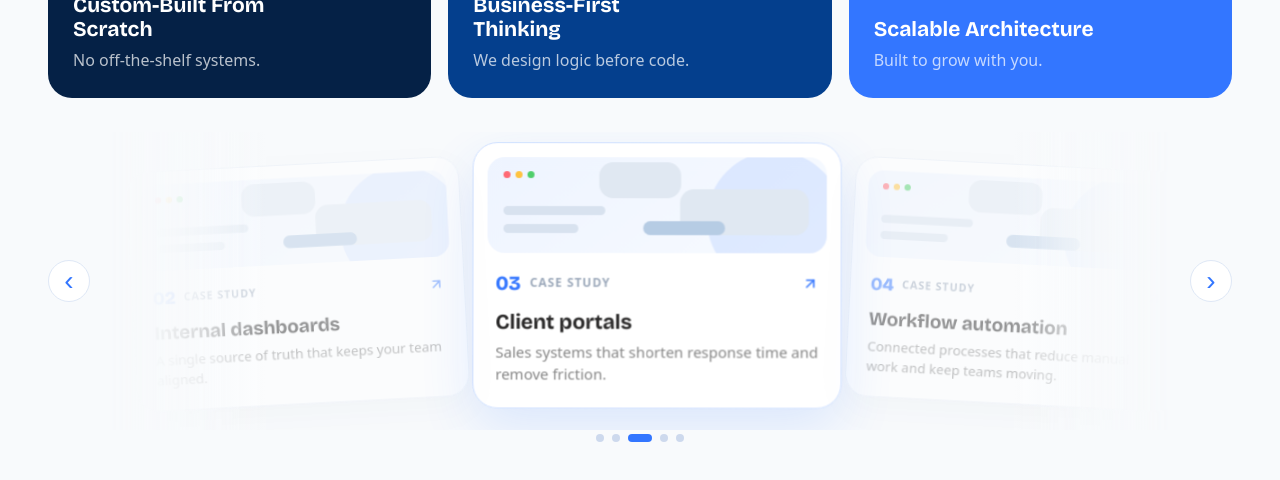
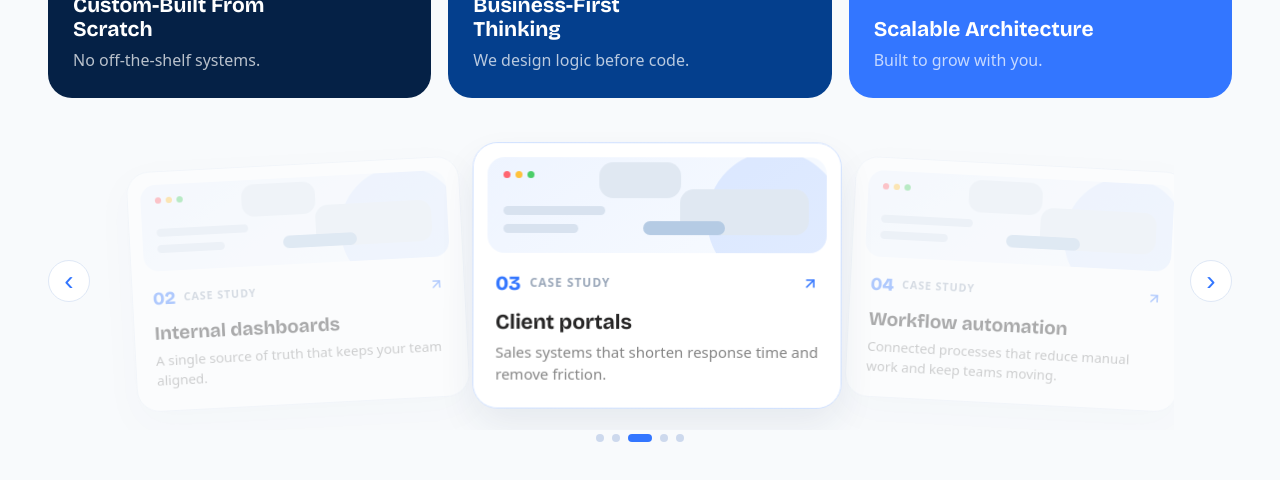
Before and after one commit to xaviworks/junnxavier-website-portfolio, a React (Vite) app: page / in a window 1280 px wide. Shown: the part 2220-2700 px from the top of the page. Built offline with nearby package versions, Linux system fonts and the light colour scheme; a web font is replaced by a local one.

Commit message:
fix: coursel no transparent on the middle car

```diff
--- a/styles.css
+++ b/styles.css
@@ -317,16 +317,17 @@ h1 { margin: 0 auto 20px; max-width: 1280px; font-size: 60px; line-height: 60px;
 .projects .project-note { border-color: #e7edf6; background: rgba(255,255,255,.82); box-shadow: none; }
 .projects .project-note span { border-radius: 12px; background: #eaf1ff; }
 .project-gallery { position: relative; display: flex; align-items: center; gap: 16px; max-width: 1280px; margin: 34px auto 0; }
-.gallery-track { position: relative; display: flex; flex: 1; align-items: stretch; min-width: 0; overflow: hidden; padding: 10px 0 22px; -webkit-mask-image: linear-gradient(to right, transparent 0%, #000 13%, #000 87%, transparent 100%); mask-image: linear-gradient(to right, transparent 0%, #000 13%, #000 87%, transparent 100%); }
-.gallery-track::before, .gallery-track::after { position: absolute; top: 0; bottom: 0; z-index: 4; width: 15%; pointer-events: none; content: ''; }
-.gallery-track::before { left: 0; background: linear-gradient(to right, #f8fafc 0%, rgba(248,250,252,.88) 28%, transparent 100%); }
-.gallery-track::after { right: 0; background: linear-gradient(to left, #f8fafc 0%, rgba(248,250,252,.88) 28%, transparent 100%); }
-.gallery-track-inner { display: flex; flex: none; align-items: stretch; gap: 18px; width: max-content; }
-.gallery-project { position: relative; z-index: 1; display: flex; flex: 0 0 clamp(280px, 31vw, 370px); min-height: 248px; flex-direction: column; align-items: stretch; gap: 15px; padding: 14px; border: 1px solid #e7edf6; border-radius: 25px; background: #fff !important; box-shadow: 0 14px 36px rgba(28,47,83,.05); text-align: left; opacity: .48; filter: blur(.65px); transform: scale(.9); transform-origin: center center; will-change: transform; transition: transform .8s cubic-bezier(.22,.61,.36,1), opacity .8s ease, filter .8s ease, box-shadow .35s ease, border-color .35s ease; }
+.gallery-track { position: relative; display: flex; flex: 1; align-items: stretch; min-width: 0; overflow: hidden; padding: 10px 0 22px; }
+.gallery-track::before, .gallery-track::after { display: none; }
+.gallery-track-inner { position: relative; z-index: 5; display: flex; flex: none; align-items: stretch; gap: 18px; width: max-content; }
+.gallery-project { position: relative; z-index: 1; display: flex; flex: 0 0 clamp(280px, 31vw, 370px); min-height: 248px; flex-direction: column; align-items: stretch; gap: 15px; padding: 14px; border: 1px solid #e7edf6; border-radius: 25px; background: #fff !important; box-shadow: 0 14px 36px rgba(28,47,83,.05); text-align: left; opacity: .38; filter: none; transform: scale(.9); transform-origin: center center; will-change: transform; transition: transform .8s cubic-bezier(.22,.61,.36,1), box-shadow .35s ease, border-color .35s ease; }
 .gallery-project.is-active { filter: blur(0); }
 .gallery-project.is-left { transform: translateX(10px) rotate(-3deg) scale(.9); transform-origin: right center; }
 .gallery-project.is-right { transform: translateX(-10px) rotate(3deg) scale(.9); transform-origin: left center; }
-.gallery-project.is-active { z-index: 3; border-color: #cfe0ff; box-shadow: 0 22px 54px rgba(51,118,255,.14); opacity: 1; transform: scale(1); }
+.gallery-project.is-active { z-index: 5; isolation: isolate; contain: paint; border-color: #cfe0ff; background-color: rgb(255 255 255) !important; background-image: none !important; box-shadow: 0 18px 36px rgba(28,47,83,.08); opacity: 1 !important; filter: none !important; mix-blend-mode: normal; transform: scale(1); transition: transform .8s cubic-bezier(.22,.61,.36,1), opacity 0s, filter 0s, box-shadow .35s ease, border-color .35s ease; }
+.gallery-project.is-active::before { position: absolute; inset: 0; z-index: 2; border-radius: inherit; content: ''; background: #fff; }
+.gallery-project.is-active .gallery-project-art, .gallery-project.is-active .gallery-project-content { position: relative; z-index: 3; opacity: 1 !important; background-color: rgb(255 255 255) !important; background-image: none !important; backdrop-filter: none !important; -webkit-backdrop-filter: none !important; }
+.gallery-project.is-active .gallery-project-art { background: linear-gradient(145deg, #eef4ff, #f8fbff) !important; }
 .gallery-project-art { position: relative; min-height: 96px; overflow: hidden; border-radius: 17px; background: linear-gradient(145deg, #eef4ff, #f8fbff); }
 .gallery-project-art::after { position: absolute; right: -16px; bottom: -34px; width: 136px; height: 136px; border-radius: 50%; background: rgba(51,118,255,.12); content: ''; }
 .gallery-window-dots { position: absolute; top: 14px; left: 16px; display: flex; gap: 5px; }
```
